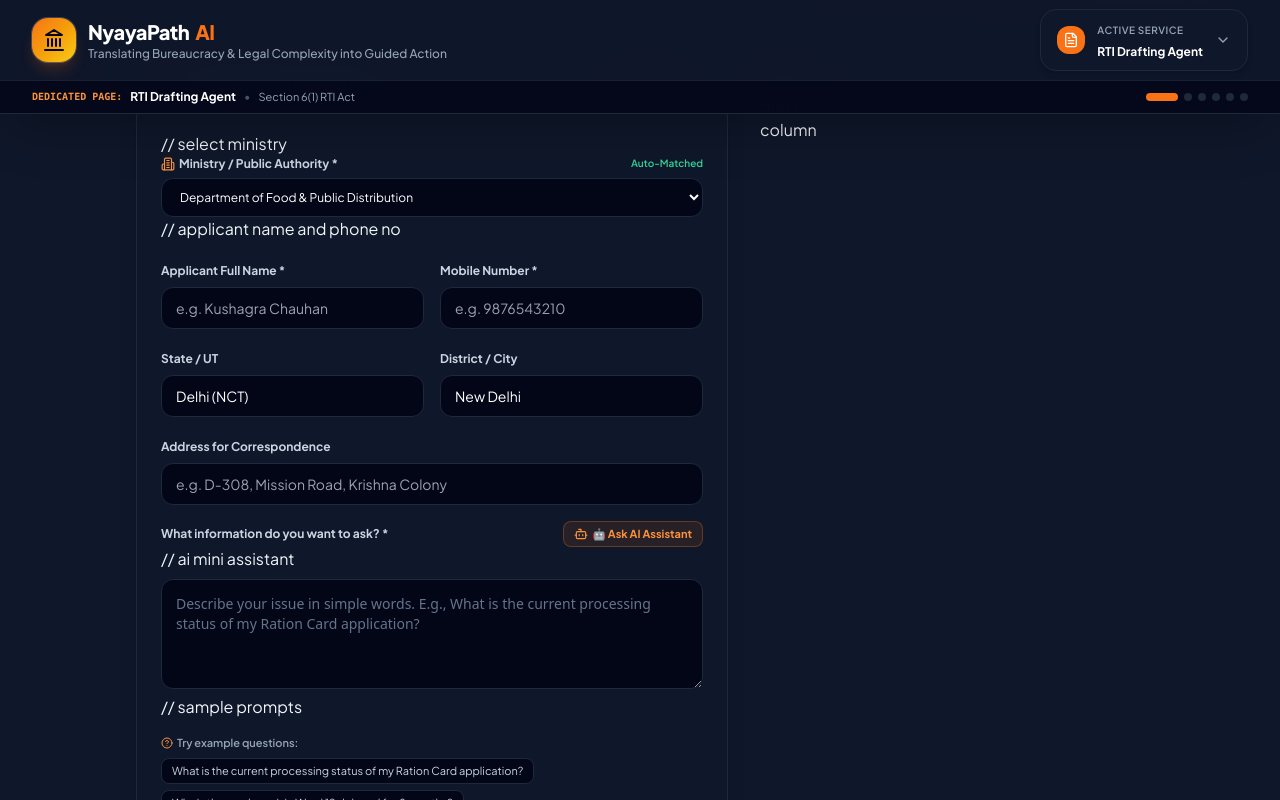
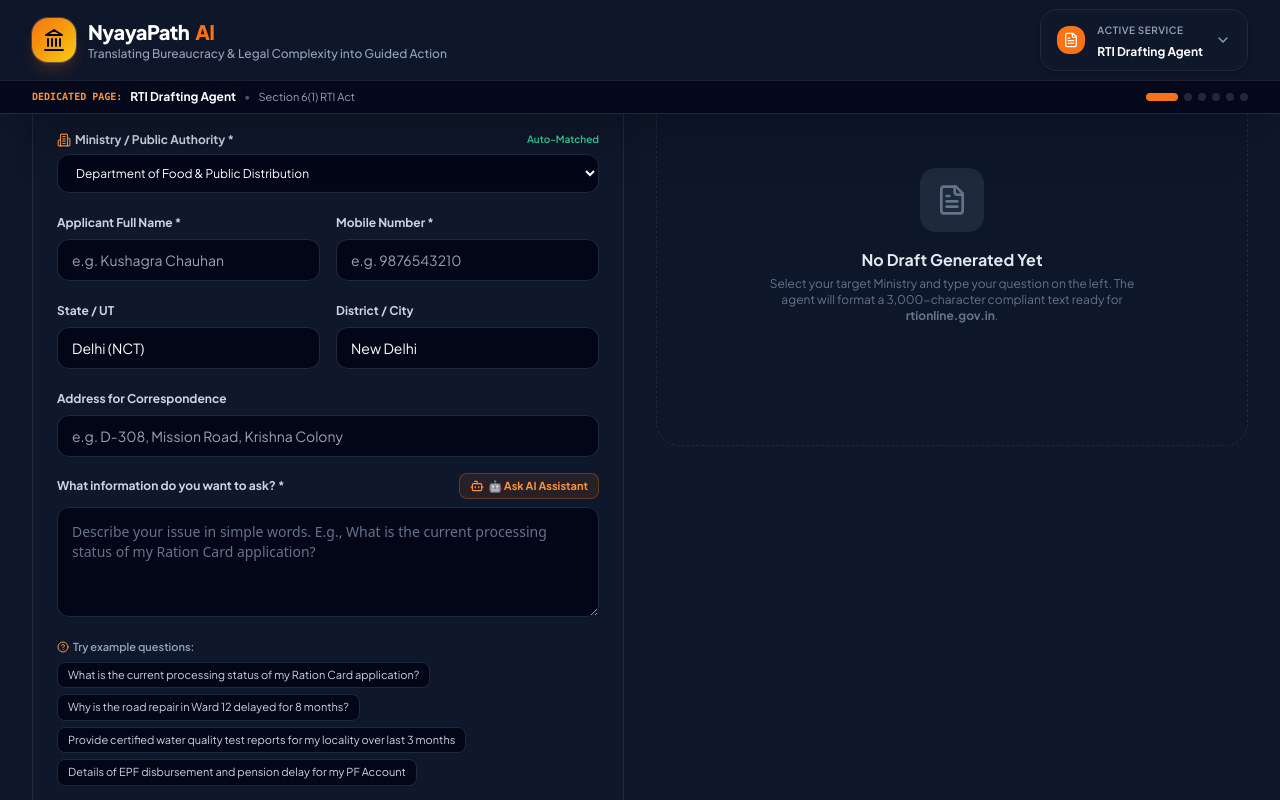
Before and after one commit to Kusagra9308/NyayaPathAI, a React (Vite) app: page / in a window 1280 px wide. Both pictures are taken after a click on the element 226 px from the left and 802 px from the top of the page. Shown: the part 402-1202 px from the top of the page. Built offline with nearby package versions, Linux system fonts and the light colour scheme.

Commit message:
Revert "refactored the code"
This reverts commit 91df4e13e593540c20f29f44632503e4906f9933.

```diff
--- a/src/components/ConsumerCourtEngine.jsx
+++ b/src/components/ConsumerCourtEngine.jsx
@@ -117,7 +117,7 @@
 
       <div className="grid grid-cols-1 lg:grid-cols-12 gap-8">
 
-
+        {/* Left Input Form Column */}
         <div className="lg:col-span-6 space-y-6">
           <div className="bg-slate-900 border border-slate-800 rounded-3xl p-6 space-y-5 shadow-xl">
 
@@ -138,7 +138,7 @@
 
             <form onSubmit={handleGenerate} className="space-y-4">
 
-             // find dispute category
+              {/* Dispute Category Dropdown */}
               <div className="space-y-1.5">
                 <label className="text-xs font-bold text-slate-300">Dispute Type / Category *</label>
                 <select
@@ -152,7 +152,7 @@
                 </select>
               </div>
 
-             // complaint details
+              {/* Complainant Details */}
               <div className="grid grid-cols-1 sm:grid-cols-2 gap-4">
                 <div className="space-y-1.5">
                   <label className="text-xs font-bold text-slate-300">Complainant Full Name *</label>
@@ -178,7 +178,7 @@
                 </div>
               </div>
 
-             // opposite party details
+              {/* Opposite Party Details */}
               <div className="grid grid-cols-1 sm:grid-cols-2 gap-4">
                 <div className="space-y-1.5">
                   <label className="text-xs font-bold text-slate-300">Opposite Party / Company Name *</label>
@@ -203,7 +203,7 @@
                 </div>
               </div>
 
-
+              {/* Quantum Claim Sliders / Inputs */}
               <div className="bg-slate-950 p-4 rounded-2xl border border-slate-800 space-y-3">
                 <span className="text-xs font-bold text-amber-400 uppercase tracking-wider flex items-center gap-1">
                   <DollarSign className="w-3.5 h-3.5" /> Itemized Monetary Claim Breakdown:
@@ -245,7 +245,7 @@
                 </div>
               </div>
 
-              // ai refiner
+              {/* Factual Summary & AI Refiner */}
               <div className="space-y-2">
                 <div className="flex items-center justify-between">
                   <label className="text-xs font-bold text-slate-300">Statement of Facts &amp; Deficiency Summary *</label>
@@ -281,7 +281,7 @@
           </div>
         </div>
 
-       // output
+        {/* Right Output Column */}
         <div className="lg:col-span-6 space-y-6">
           {generatedPetition ? (
             <div className="bg-slate-900 border border-slate-800 rounded-3xl p-6 space-y-5 shadow-xl flex flex-col h-full justify-between">
--- a/src/components/GrievanceFormFiller.jsx
+++ b/src/components/GrievanceFormFiller.jsx
@@ -164,10 +164,10 @@
   return (
     <div className="grid grid-cols-1 lg:grid-cols-12 gap-8 animate-fade-in">
 
-
+      {/* Conversational AI Chat Column */}
       <div className="lg:col-span-7 bg-slate-900 border border-slate-800 rounded-3xl p-6 flex flex-col justify-between h-[620px] shadow-2xl">
 
-
+        {/* Chat header */}
         <div className="flex items-center justify-between border-b border-slate-800 pb-4">
           <div className="flex items-center gap-3">
             <div className="w-10 h-10 rounded-xl bg-orange-500/10 border border-orange-500/30 flex items-center justify-center">
@@ -190,7 +190,7 @@
           </button>
         </div>
 
-       // message history
+        {/* Chat message history list */}
         <div className="flex-1 overflow-y-auto py-4 space-y-4 pr-2">
           {messages.map((msg) => (
             <div
@@ -220,7 +220,7 @@
           )}
         </div>
 
-     // input box
+        {/* Input box */}
         <div className="flex items-center gap-2 pt-3 border-t border-slate-800">
           <input
             type="text"
@@ -242,7 +242,7 @@
 
       </div>
 
-      // cp gram filler
+      {/* Auto-Populated CPGRAMS Form Output Column */}
       <div className="lg:col-span-5 bg-slate-900 border border-slate-800 rounded-3xl p-6 flex flex-col justify-between h-[620px] shadow-2xl">
         {completedDraft ? (
           <div className="space-y-4 flex flex-col h-full justify-between">
--- a/src/components/LegalAidFinder.jsx
+++ b/src/components/LegalAidFinder.jsx
@@ -95,7 +95,7 @@
   return (
     <div className="space-y-8 animate-fade-in">
 
-
+      {/* Intro Banner */}
       <div className="bg-gradient-to-r from-slate-900 via-slate-900 to-slate-800 border border-slate-800 rounded-3xl p-6 sm:p-8 shadow-2xl relative overflow-hidden">
         <div className="absolute top-0 right-0 w-96 h-96 bg-purple-500/10 rounded-full blur-3xl pointer-events-none" />
 
@@ -114,7 +114,7 @@
 
       <div className="grid grid-cols-1 lg:grid-cols-12 gap-8">
 
-
+        {/* Left Form Column */}
         <div className="lg:col-span-6 space-y-6">
           <div className="bg-slate-900 border border-slate-800 rounded-3xl p-6 space-y-5 shadow-xl">
 
@@ -135,7 +135,7 @@
 
             <form onSubmit={handleGenerate} className="space-y-4">
 
-
+              {/* Category Selector */}
               <div className="space-y-1.5">
                 <label className="text-xs font-bold text-slate-300">Statutory Entitlement Category *</label>
                 <select
@@ -149,7 +149,7 @@
                 </select>
               </div>
 
-              // income and location
+              {/* Income & Location */}
               <div className="grid grid-cols-1 sm:grid-cols-2 gap-4">
                 <div className="space-y-1.5">
                   <label className="text-xs font-bold text-slate-300">Annual Family Income (₹)</label>
@@ -173,7 +173,7 @@
                 </div>
               </div>
 
-
+              {/* Statutory Eligibility Result Badge */}
               <div className={`p-4 rounded-2xl border space-y-1.5 ${
                 eligibility.eligible
                   ? 'bg-emerald-500/10 border-emerald-500/30 text-emerald-300'
@@ -191,7 +191,7 @@
                 <p className="text-xs leading-relaxed">{eligibility.reason}</p>
               </div>
 
-              // applicant name and phone
+              {/* Applicant Name & Phone */}
               <div className="grid grid-cols-1 sm:grid-cols-2 gap-4">
                 <div className="space-y-1.5">
                   <label className="text-xs font-bold text-slate-300">Applicant Full Name *</label>
@@ -217,7 +217,7 @@
                 </div>
               </div>
 
-              // case detail and ai refiner
+              {/* Case Details & AI Refiner */}
               <div className="space-y-2">
                 <div className="flex items-center justify-between">
                   <label className="text-xs font-bold text-slate-300">Describe Your Legal Case / Dispute *</label>
@@ -253,7 +253,7 @@
           </div>
         </div>
 
-        // output
+        {/* Right Output Column */}
         <div className="lg:col-span-6 space-y-6">
           {generatedApplication ? (
             <div className="bg-slate-900 border border-slate-800 rounded-3xl p-6 space-y-5 shadow-xl flex flex-col h-full justify-between">
--- a/src/components/RtiDraftingAgent.jsx
+++ b/src/components/RtiDraftingAgent.jsx
@@ -89,7 +89,7 @@
 
       <div className="grid grid-cols-1 lg:grid-cols-12 gap-8">
 
-         // form column
+        {/* Input Form Column */}
         <div className="lg:col-span-6 space-y-6">
           <div className="bg-slate-900 border border-slate-800 rounded-3xl p-6 space-y-5 shadow-xl">
 
@@ -110,7 +110,7 @@
 
             <form onSubmit={handleGenerate} className="space-y-4">
 
-            // select ministry
+              {/* Ministry / Public Authority Select */}
               <div className="space-y-1.5">
                 <div className="flex items-center justify-between">
                   <label className="text-xs font-bold text-slate-300 flex items-center gap-1">
@@ -129,7 +129,7 @@
                 </select>
               </div>
 
-              // applicant name and phone no
+              {/* Applicant Name & Phone */}
               <div className="grid grid-cols-1 sm:grid-cols-2 gap-4">
                 <div className="space-y-1.5">
                   <label className="text-xs font-bold text-slate-300">Applicant Full Name *</label>
@@ -203,7 +203,7 @@
                   </button>
                 </div>
 
-               // ai mini assistant
+                {/* AI Mini Chatbot Assistant */}
                 {showAiAssistant && (
                   <RtiChatbotAssistant onApplyDraft={handleApplyDraftFromChatbot} />
                 )}
@@ -218,7 +218,7 @@
                 />
               </div>
 
-              // sample prompts
+              {/* Sample Prompts */}
               <div className="space-y-1.5">
                 <span className="text-[11px] text-slate-400 font-semibold flex items-center gap-1">
                   <HelpCircle className="w-3 h-3 text-orange-400" /> Try example questions:
@@ -237,7 +237,7 @@
                 </div>
               </div>
 
-              // bpl exception checkbox
+              {/* BPL Exemption Checkbox */}
               <div className="pt-2 flex items-center gap-2">
                 <input
                   type="checkbox"
@@ -262,7 +262,7 @@
           </div>
         </div>
 
-    // generated draft column
+        {/* Generated Draft Output Column */}
         <div className="lg:col-span-6 space-y-6">
           {generatedDraft ? (
             <div className="bg-slate-900 border border-slate-800 rounded-3xl p-6 space-y-5 shadow-xl flex flex-col h-full justify-between">
@@ -301,13 +301,13 @@
                   </div>
                 </div>
 
-                // generate button
+                {/* Clean Section-Formatted RTI Text Content Box */}
                 <div className="bg-slate-950 p-5 rounded-2xl border border-slate-800 text-xs font-mono text-slate-200 whitespace-pre-wrap max-h-[440px] overflow-y-auto leading-relaxed shadow-inner">
                   {generatedDraft.portalText}
                 </div>
               </div>
 
-             // extra information
+              {/* Informative rtionline.gov.in Rules Checklist */}
               <div className="bg-slate-950 border border-slate-800 rounded-2xl p-4 text-xs space-y-2">
                 <div className="font-bold text-orange-400 flex items-center gap-1.5">
                   <Info className="w-4 h-4" /> Official Portal Filling Rules (rtionline.gov.in):
```
Also changed, not shown: src/components/RightsNavigator.jsx (+19 -16 lines), src/components/RtiChatbotAssistant.jsx (+7 -7 lines), src/components/SchemeEligibilityReader.jsx (+6 -6 lines), 1 other file (tests, documents, lock files or other folders).
